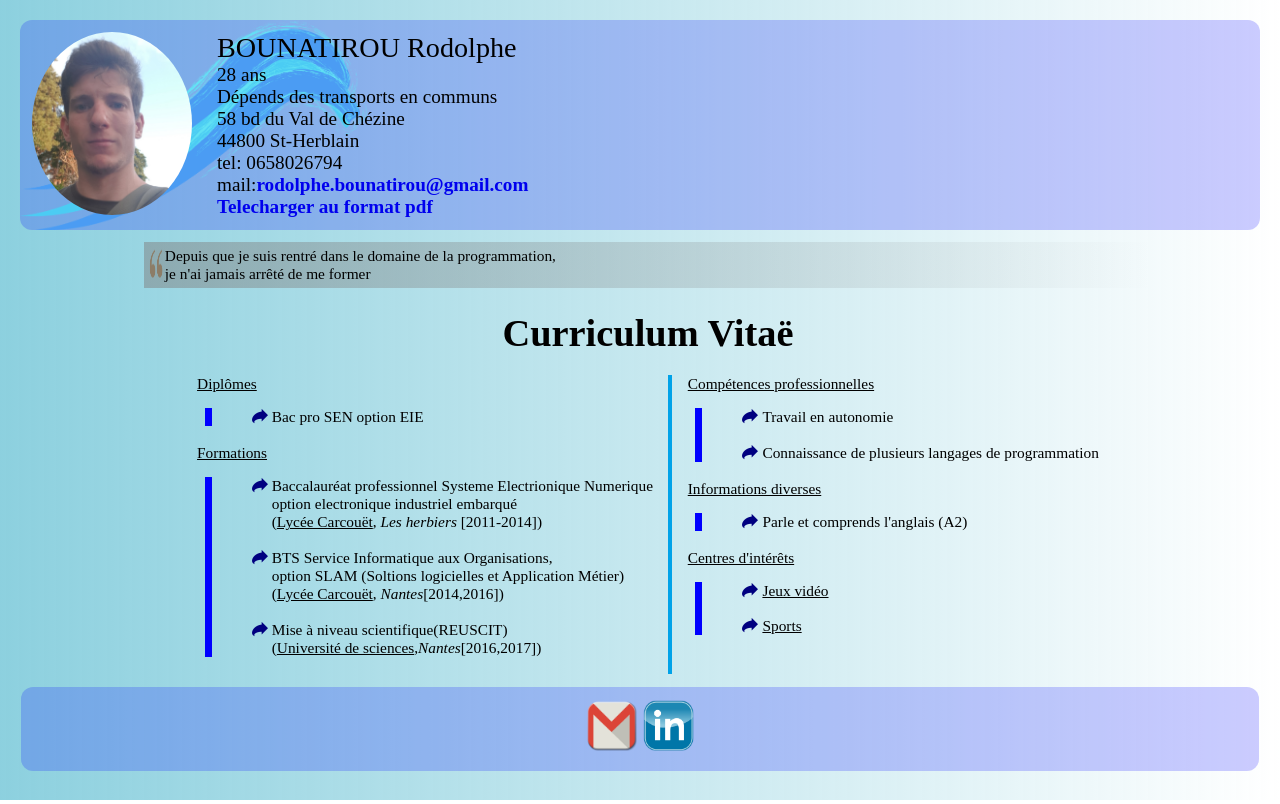
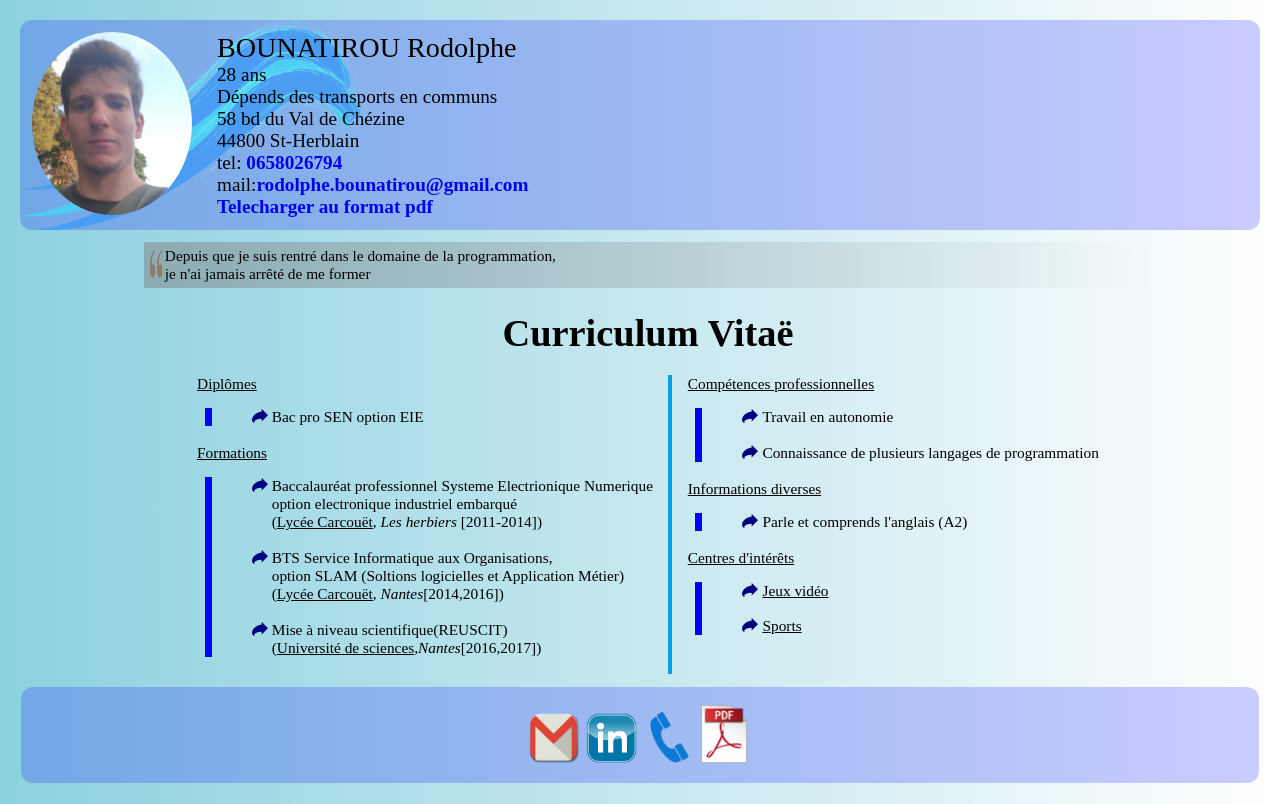
Before and after one commit to RaphSwift/ABCDevTeamworkWithRody, a plain HTML site: page CV/index.html in a window 1280 px wide. Drawn offline with Linux system fonts and the light colour scheme; a web font is replaced by a local one.

Commit message:
Update CV

```diff
--- a/CV/index.html
+++ b/CV/index.html
@@ -15,7 +15,7 @@
                 <br />Dépends des transports en communs
                 <br />58 bd du Val de Chézine
                 <br />44800 St-Herblain
-                <br />tel: 0658026794
+                <br />tel: <a href="tel:0658026794">0658026794</a>
                 <br />mail:<a href="mailto:rodolphe.bounatirou@gmail.com">rodolphe.bounatirou@gmail.com</a>
                 <br /><a href="CV.pdf">Telecharger au format pdf</a>
             </div>
@@ -77,6 +77,8 @@
             <div class="nonprint">
                 <a href="mailto:rodolphe.bounatirou@gmail.com"><img src="mail.png" class="icon" /></a>
                 <a href="https://www.linkedin.com/in/rodolphe-bounatirou-602b22223"><img src="linkedin.png" class="icon" /></a>
+                <a href="tel:0658026794"><img src="tel.png" class="icon" /></a>
+                <a href="CV.pdf"><img src="pdf.png" class="icon" /></a>
             </div>
         </footer>
     </body>
```
Also changed, not shown: CV/pdf.png (added), CV/tel.png (added).
